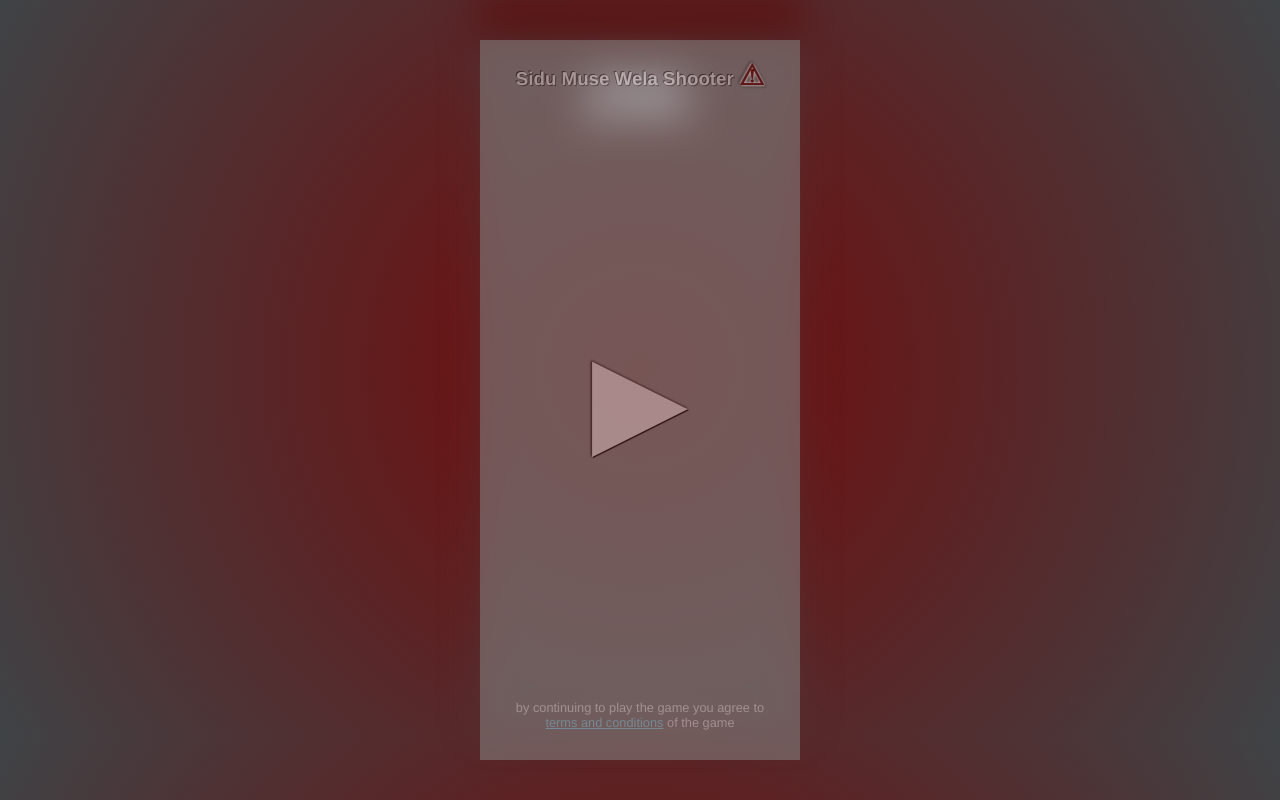
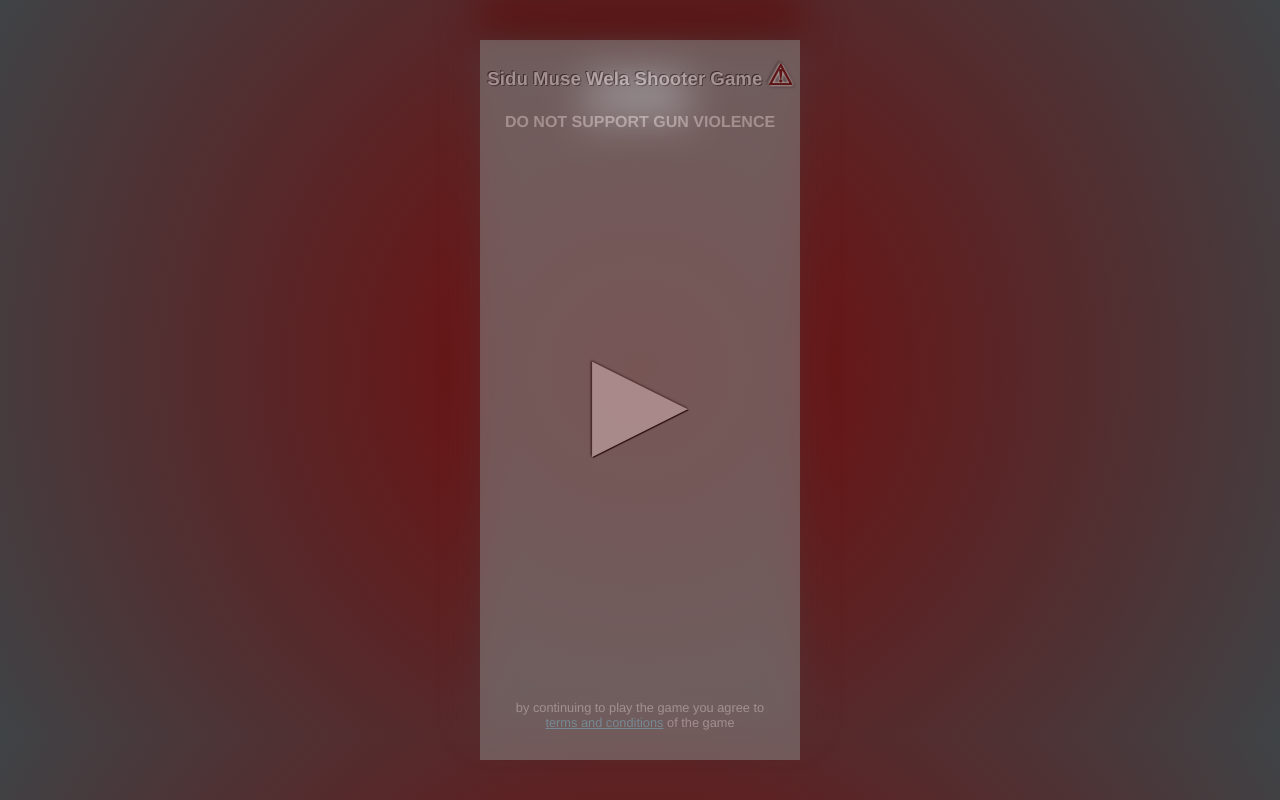
Before and after one commit to vaibhavCodian/siduMuseWela, a plain HTML site: page index.html in a window 1280 px wide. Drawn offline with nearby package versions, Linux system fonts and the light colour scheme; no server answers.

Commit message:
UPDATeD danger signal

```diff
--- a/index.html
+++ b/index.html
@@ -9,7 +9,8 @@
 </head>
 <body>
     <div id="startScreen">
-        <h3>Sidu Muse Wela Shooter <span> &#9888; </span></h3>
+        <h3>Sidu Muse Wela Shooter Game <span> &#9888; </span></h3>
+        <h4>DO NOT SUPPORT GUN VIOLENCE</h4>
 
         <div class="play" onclick="play()">
             &#9658;
```
